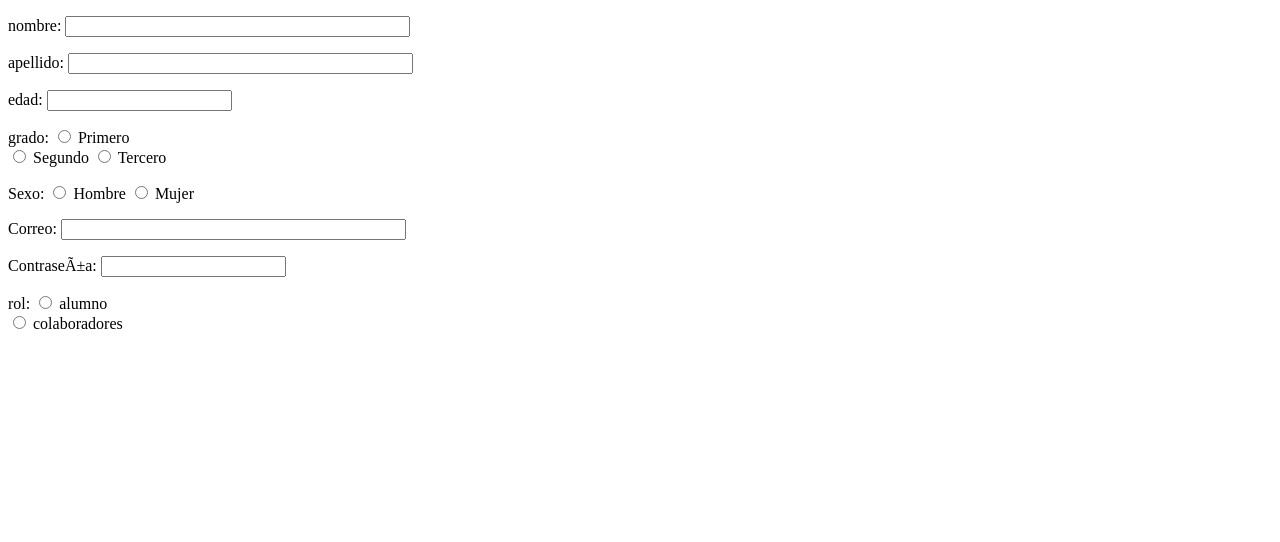
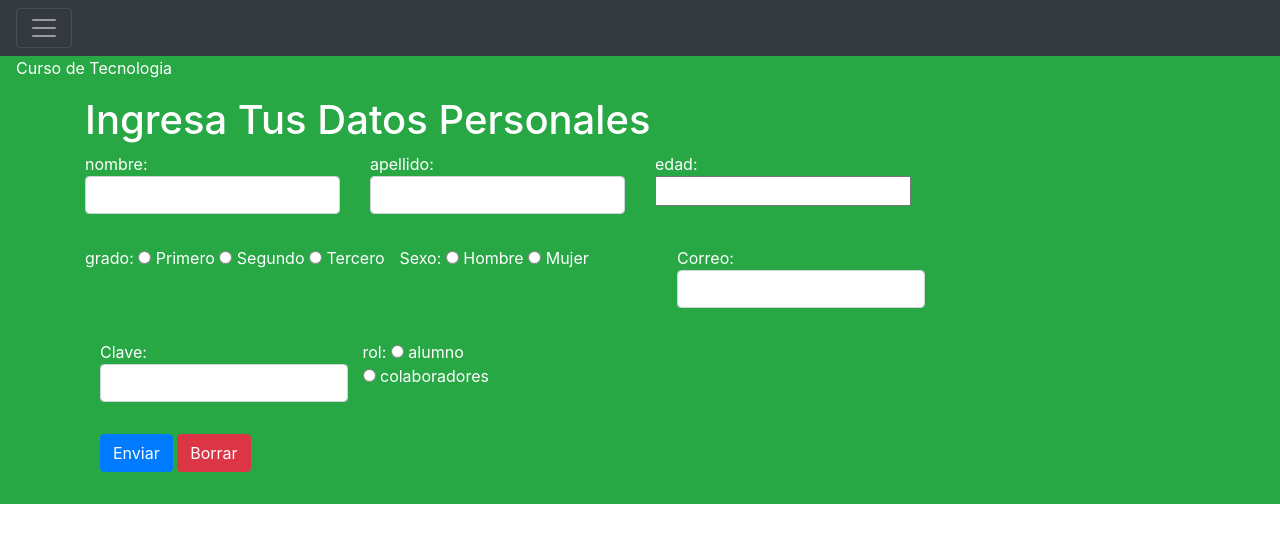
Before and after one commit to Jesrael-Escobar-Basilio/APLICACIONESWEB, a plain HTML site: page Formulario.html in a window 1280 px wide. Drawn offline with nearby package versions, Linux system fonts and the light colour scheme.

Commit message:
Formularios

```diff
--- a/Formulario.html
+++ b/Formulario.html
@@ -1,56 +1,112 @@
 <!DOCTYPE html>
+<div class="p-3 mb-2 bg-success text-white"><div class="bg-success"></div>
 <html lang="en">
 
 <head>
+    <link rel="stylesheet" href="https://stackpath.bootstrapcdn.com/bootstrap/4.5.0/css/bootstrap.min.css" integrity="sha384-9aIt2nRpC12Uk9gS9baDl411NQApFmC26EwAOH8WgZl5MYYxFfc+NcPb1dKGj7Sk" crossorigin="anonymous">
+
     <meta charset="UTF=8">
+    <meta name="Jesrael Basilio" content="Nombre del autor del sitio web" />
+    <meta name="description" content="Este es un sitio de Cursos de tecnologia para niños" />
+
     <meta name="viewport" content="width-device-width, initial=scale=1,0">
     <title> Formulario Usiario </title>
 </head>
 
 <body>
+    <div class="fixed-top">
+        <div class="collapse" id="navbarToggleExternalContent">
+          <div class="bg-dark p-1">
+
+            <span class="text-muted">Curso de tecnologia.</span>
+          </div>
+        </div>
+        <nav class="navbar navbar-dark bg-dark">
+          <button class="navbar-toggler" type="button" data-toggle="collapse" data-target="#navbarToggleExternalContent" aria-controls="navbarToggleExternalContent" aria-expanded="false" aria-label="Toggle navigation">
+            <span class="navbar-toggler-icon"></span>
+          </button>
+        </nav>
+      </div>
+      <p>Sample text here...</p>
+<p>Curso de Tecnologia </p>
+    <div class="container">
+        <form>
+            <div class="form-group">
+       <h1 class="text center"> Ingresa Tus Datos Personales </h1>
+        <div class="row">
+          <div class="col-md-3 col-lg-3">
     <p>
         nombre:
-        <input type="text" name="nombre" size="40">
-
+        <input type="text" class="form-control"  name="nombre" size="40">
+</div>
     </p>
-
+    <div class="col-md-3 col-lg-3">
     <p>
         apellido:
-        <input type="text" name="apellido" size="40">
+        <input type="text" class="form-control" name="apellido" size="40">
     </p>
-
+</div>
+<div class="col-md-3 col-lg-3">
     <p>
         edad:
-        <input type="number" name="edad" min="nueve">
+        <input type="number"  name="edad" min="nueve">
     </p>
+</div>
+</div>
+</div>
+<div class="container">
+    <div class="form-group">
+<div class="row">
 
     <p>
         grado:
-        <input type="radio" name="grado"> Primero <br>
+        <input type="radio" name="grado"> Primero
         <input type="radio" name="grado"> Segundo
         <input type="radio" name="grado"> Tercero
     </p>
 
+    <div class="col-md-3 col-lg-3">
     <p>Sexo:
         <input type="radio" name="hm" value="h"> Hombre
         <input type="radio" name="hm" value="m"> Mujer
     </p>
-
+</div>
+<div class="col-md-3 col-lg-3">
     <p>
         Correo:
-        <input type="email" name="correo" size="40">
+        <input type="email" class="form-control" name="correo" size="40">
     </p>
-
+</div>
+</div>
+</div>
+</div>
+<div class="container">
+    <div class="form-group">
+<div class="row">
+    <div class="col-md-3 col-lg-3">
     <p>
-        Contraseña:
-        <input type="password" name="contrasena">
+        Clave:
+        <input type="password" class="form-control" name="clave">
     </p>
+</div>
     <p>
         rol:
         <input type="radio" name="rol"> alumno <br>
         <input type="radio" name="rol"> colaboradores
     </p>
+    </div>
+</div>
+    <p>
+        <input type="submit" class="btn btn-primary" value="Enviar">
+        <input type="reset" class="btn btn-danger" value="Borrar">
+    </p>
+</form>
 
 </body>
+<script src="https://code.jquery.com/jquery-3.5.1.slim.min.js" integrity="sha384-DfXdz2htPH0lsSSs5nCTpuj/zy4C+OGpamoFVy38MVBnE+IbbVYUew+OrCXaRkfj" crossorigin="anonymous"></script>
+<script src="https://cdn.jsdelivr.net/npm/popper.js@1.16.0/dist/umd/popper.min.js" integrity="sha384-Q6E9RHvbIyZFJoft+2mJbHaEWldlvI9IOYy5n3zV9zzTtmI3UksdQRVvoxMfooAo" crossorigin="anonymous"></script>
+<script src="https://stackpath.bootstrapcdn.com/bootstrap/4.5.0/js/bootstrap.min.js" integrity="sha384-OgVRvuATP1z7JjHLkuOU7Xw704+h835Lr+6QL9UvYjZE3Ipu6Tp75j7Bh/kR0JKI" crossorigin="anonymous"></script>
 
 </html>
+</div>
+</div>
```
